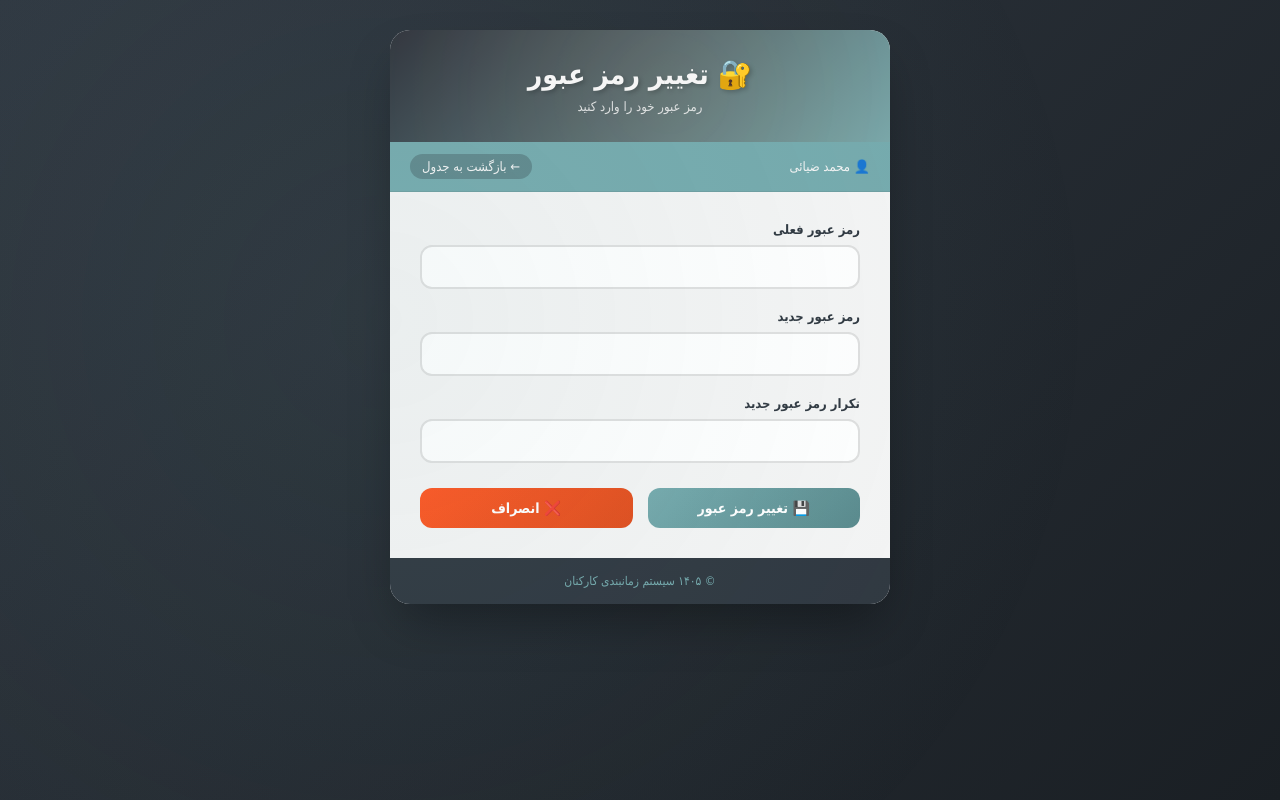
After one commit to Germanzia/timetable-api, a Django app: page /api/change-password/ in a window 1280 px wide. The commit adds this page. Run offline with Django 5.2, Linux system fonts and the light colour scheme; a user stored in the database is signed in; data comes from the database, SQL or seed files in the repository; both versions use the stored data as it was after the commit; some web fonts are replaced.

Commit message:
Password Changing Page Added

```diff
--- /dev/null
+++ b/timetables/templates/change_password.html
@@ -0,0 +1,397 @@
+<!DOCTYPE html>
+<html dir="rtl" lang="fa">
+<head>
+    <meta charset="UTF-8">
+    <meta name="viewport" content="width=device-width, initial-scale=1.0">
+    <title>تغییر رمز عبور | سیستم مدیریت زمانبندی</title>
+
+    {% load static %}
+
+    <style>
+        * {
+            margin: 0;
+            padding: 0;
+            box-sizing: border-box;
+        }
+
+        body {
+            font-family: 'Vazir', 'BMitra', 'BYekan', 'Tahoma', 'Segoe UI', sans-serif;
+            background: linear-gradient(135deg, #303841 0%, #1a1f24 100%);
+            min-height: 100vh;
+            padding: 30px;
+            position: relative;
+        }
+
+        body::before {
+            content: '';
+            position: fixed;
+            top: 0;
+            left: 0;
+            right: 0;
+            bottom: 0;
+            background: radial-gradient(circle at 30% 40%, rgba(118, 171, 174, 0.08) 0%, transparent 70%);
+            pointer-events: none;
+        }
+
+        @font-face {
+            font-family: 'Vazir';
+            src: url('{% static "fonts/persian/Vazir.ttf" %}') format('truetype');
+            font-weight: normal;
+        }
+
+        @font-face {
+            font-family: 'Vazir';
+            src: url('{% static "fonts/persian/Vazir-Bold.ttf" %}') format('truetype');
+            font-weight: bold;
+        }
+
+        .container {
+            max-width: 500px;
+            margin: 0 auto;
+            background: #F5F5F5;
+            border-radius: 20px;
+            box-shadow: 0 25px 50px -12px rgba(0, 0, 0, 0.4);
+            overflow: hidden;
+        }
+
+        .header {
+            background: linear-gradient(135deg, #303841 0%, #76ABAE 100%);
+            color: #F5F5F5;
+            padding: 28px;
+            text-align: center;
+            position: relative;
+            overflow: hidden;
+        }
+
+        .header::before {
+            content: '';
+            position: absolute;
+            top: -50%;
+            left: -50%;
+            width: 200%;
+            height: 200%;
+            background: radial-gradient(circle, rgba(255, 87, 34, 0.15) 0%, transparent 70%);
+            animation: gentleDrift 12s ease-in-out infinite;
+        }
+
+        @keyframes gentleDrift {
+            0%, 100% { transform: translate(0, 0); opacity: 0.3; }
+            50% { transform: translate(3%, 3%); opacity: 0.6; }
+        }
+
+        .header h1 {
+            font-size: 28px;
+            margin-bottom: 8px;
+            font-weight: 700;
+            position: relative;
+            text-shadow: 2px 2px 4px rgba(0, 0, 0, 0.2);
+        }
+
+        .header p {
+            opacity: 0.85;
+            position: relative;
+            font-size: 13px;
+        }
+
+        .content {
+            padding: 30px;
+        }
+
+        .form-group {
+            margin-bottom: 20px;
+        }
+
+        .form-group label {
+            display: block;
+            font-size: 13px;
+            color: #303841;
+            margin-bottom: 8px;
+            font-weight: 600;
+        }
+
+        .form-group input {
+            width: 100%;
+            padding: 12px 15px;
+            border: 2px solid #e0e0e0;
+            border-radius: 12px;
+            font-size: 14px;
+            font-family: inherit;
+            transition: all 0.2s ease;
+            background: white;
+        }
+
+        .form-group input:focus {
+            outline: none;
+            border-color: #76ABAE;
+            box-shadow: 0 0 0 3px rgba(118, 171, 174, 0.2);
+        }
+
+        .form-group input.error {
+            border-color: #FF5722;
+        }
+
+        .error-message {
+            color: #FF5722;
+            font-size: 11px;
+            margin-top: 5px;
+            display: none;
+        }
+
+        .success-message {
+            background: #4CAF50;
+            color: white;
+            padding: 12px 15px;
+            border-radius: 12px;
+            font-size: 13px;
+            margin-bottom: 20px;
+            display: none;
+            text-align: center;
+        }
+
+        .button-group {
+            display: flex;
+            gap: 15px;
+            margin-top: 25px;
+        }
+
+        .btn-save, .btn-cancel {
+            flex: 1;
+            padding: 12px;
+            border-radius: 12px;
+            font-size: 14px;
+            cursor: pointer;
+            font-family: inherit;
+            font-weight: 600;
+            border: none;
+            transition: all 0.2s ease;
+            text-align: center;
+            text-decoration: none;
+            display: inline-block;
+        }
+
+        .btn-save {
+            background: linear-gradient(135deg, #76ABAE 0%, #5a8a8d 100%);
+            color: white;
+        }
+
+        .btn-save:hover {
+            transform: translateY(-2px);
+            box-shadow: 0 4px 12px rgba(118, 171, 174, 0.4);
+        }
+
+        .btn-cancel {
+            background: linear-gradient(135deg, #FF5722 0%, #e04e1e 100%);
+            color: white;
+        }
+
+        .btn-cancel:hover {
+            transform: translateY(-2px);
+            box-shadow: 0 4px 12px rgba(255, 87, 34, 0.4);
+        }
+
+        .user-info {
+            background: #76ABAE;
+            padding: 12px 20px;
+            display: flex;
+            justify-content: space-between;
+            align-items: center;
+            font-size: 13px;
+            font-weight: 500;
+            color: #F5F5F5;
+            border-bottom: 1px solid rgba(48, 56, 65, 0.1);
+        }
+
+        .user-info a {
+            color: #F5F5F5;
+            text-decoration: none;
+            background: rgba(48, 56, 65, 0.3);
+            padding: 5px 12px;
+            border-radius: 20px;
+            transition: all 0.2s ease;
+        }
+
+        .user-info a:hover {
+            background: rgba(48, 56, 65, 0.5);
+        }
+
+        .footer {
+            padding: 16px;
+            text-align: center;
+            background: #303841;
+            color: #76ABAE;
+            font-size: 12px;
+            font-weight: 500;
+        }
+    </style>
+</head>
+
+<body>
+    <div class="container">
+        <div class="header">
+            <h1>🔐 تغییر رمز عبور</h1>
+            <p>رمز عبور خود را وارد کنید</p>
+        </div>
+
+        <div class="user-info">
+            <span>👤 {{ user_name|default:"کاربر" }}</span>
+            <a href="/api/performance-table-fa/">← بازگشت به جدول</a>
+        </div>
+
+        <div class="content">
+            <div id="successMessage" class="success-message"></div>
+
+            <form id="passwordForm">
+                <div class="form-group">
+                    <label>رمز عبور فعلی</label>
+                    <input type="password" id="oldPassword" name="old_password" required>
+                    <div id="oldPasswordError" class="error-message"></div>
+                </div>
+
+                <div class="form-group">
+                    <label>رمز عبور جدید</label>
+                    <input type="password" id="newPassword" name="new_password" required>
+                    <div id="newPasswordError" class="error-message"></div>
+                </div>
+
+                <div class="form-group">
+                    <label>تکرار رمز عبور جدید</label>
+                    <input type="password" id="confirmPassword" name="confirm_password" required>
+                    <div id="confirmPasswordError" class="error-message"></div>
+                </div>
+
+                <div class="button-group">
+                    <button type="submit" class="btn-save">💾 تغییر رمز عبور</button>
+                    <a href="/api/performance-table-fa/" class="btn-cancel">❌ انصراف</a>
+                </div>
+            </form>
+        </div>
+
+        <div class="footer">
+            <p>© ۱۴۰۵ سیستم زمانبندی کارکنان</p>
+        </div>
+    </div>
+
+    <script>
+        function getCookie(name) {
+            let cookieValue = null;
+            if (document.cookie && document.cookie !== '') {
+                const cookies = document.cookie.split(';');
+                for (let i = 0; i < cookies.length; i++) {
+                    const cookie = cookies[i].trim();
+                    if (cookie.substring(0, name.length + 1) === (name + '=')) {
+                        cookieValue = decodeURIComponent(cookie.substring(name.length + 1));
+                        break;
+                    }
+                }
+            }
+            return cookieValue;
+        }
+
+        function showMessage(elementId, message, isSuccess = false) {
+            const element = document.getElementById(elementId);
+            if (isSuccess) {
+                element.style.display = 'block';
+                element.innerText = message;
+                setTimeout(() => {
+                    element.style.display = 'none';
+                }, 3000);
+            } else {
+                element.style.display = 'block';
+                element.innerText = message;
+            }
+        }
+
+        function hideError(fieldId) {
+            const errorDiv = document.getElementById(fieldId + 'Error');
+            errorDiv.style.display = 'none';
+            const input = document.getElementById(fieldId);
+            input.classList.remove('error');
+        }
+
+        function showError(fieldId, message) {
+            const errorDiv = document.getElementById(fieldId + 'Error');
+            errorDiv.innerText = message;
+            errorDiv.style.display = 'block';
+            const input = document.getElementById(fieldId);
+            input.classList.add('error');
+        }
+
+        document.getElementById('passwordForm').addEventListener('submit', async function(e) {
+            e.preventDefault();
+
+            // Clear previous errors
+            ['oldPassword', 'newPassword', 'confirmPassword'].forEach(field => {
+                hideError(field);
+            });
+            document.getElementById('successMessage').style.display = 'none';
+
+            const oldPassword = document.getElementById('oldPassword').value;
+            const newPassword = document.getElementById('newPassword').value;
+            const confirmPassword = document.getElementById('confirmPassword').value;
+
+            let hasError = false;
+
+            if (!oldPassword) {
+                showError('oldPassword', 'رمز عبور فعلی را وارد کنید');
+                hasError = true;
+            }
+
+            if (!newPassword) {
+                showError('newPassword', 'رمز عبور جدید را وارد کنید');
+                hasError = true;
+            } else if (newPassword.length < 4) {
+                showError('newPassword', 'رمز عبور جدید باید حداقل ۴ کاراکتر باشد');
+                hasError = true;
+            }
+
+            if (!confirmPassword) {
+                showError('confirmPassword', 'تکرار رمز عبور را وارد کنید');
+                hasError = true;
+            } else if (newPassword !== confirmPassword) {
+                showError('confirmPassword', 'رمز عبور جدید و تکرار آن مطابقت ندارند');
+                hasError = true;
+            }
+
+            if (hasError) return;
+
+            try {
+                // FIXED: Changed from '/api/change-password/' to '/api/change-password-api/'
+                const response = await fetch('/api/change-password-api/', {
+                    method: 'POST',
+                    headers: {
+                        'Content-Type': 'application/json',
+                        'X-CSRFToken': getCookie('csrftoken')
+                    },
+                    body: JSON.stringify({
+                        old_password: oldPassword,
+                        new_password: newPassword
+                    })
+                });
+
+                const data = await response.json();
+
+                if (response.ok) {
+                    showMessage('successMessage', '✓ رمز عبور با موفقیت تغییر یافت', true);
+                    document.getElementById('passwordForm').reset();
+                    setTimeout(() => {
+                        window.location.href = '/api/performance-table-fa/';
+                    }, 2000);
+                } else {
+                    if (data.error === 'Wrong password') {
+                        showError('oldPassword', 'رمز عبور فعلی اشتباه است');
+                    } else {
+                        showError('oldPassword', data.error || 'خطا در تغییر رمز عبور');
+                    }
+                }
+            } catch (error) {
+                showError('oldPassword', 'خطا در ارتباط با سرور');
+            }
+        });
+
+        // Remove error on input
+        ['oldPassword', 'newPassword', 'confirmPassword'].forEach(field => {
+            document.getElementById(field).addEventListener('input', () => hideError(field));
+        });
+    </script>
+</body>
+</html>
--- a/timetables/urls.py
+++ b/timetables/urls.py
@@ -13,8 +13,11 @@ router.register(r'staff', views.StaffViewSet)
 router.register(r'performance', views.PerformanceViewSet)
 
 urlpatterns = [
+    path('', views.api_root, name='api-root'),
     path('performance-table/', views.performance_table, name='performance_table'),
     path('performance-table-fa/', views.performance_table_fa, name='performance_table_fa'),
+    path('change-password/', views.change_password_page, name='change_password'),
+    path('change-password-api/', views.change_password_api, name='change_password_api'),
     path('update-performance/', views.update_performance_field, name='update_performance'),
     path('', include(router.urls)),
 ]
--- a/timetables/views.py
+++ b/timetables/views.py
@@ -1,3 +1,6 @@
+from django.contrib.auth import update_session_auth_hash
+from django.views.decorators.csrf import csrf_exempt
+from django.views.decorators.http import require_http_methods
 from rest_framework.decorators import api_view, permission_classes
 from rest_framework.response import Response
 from rest_framework.permissions import IsAuthenticated
@@ -356,3 +359,110 @@ def performance_table_fa(request):
     }
 
     return render(request, 'performance_table_fa.html', context)
+
+
+from django.contrib.auth import update_session_auth_hash
+from django.contrib.auth.models import User
+
+
+def change_password_page(request):
+    """Password change page"""
+    if not request.user.is_authenticated:
+        return redirect('/api-auth/login/?next=' + request.path)
+
+    # Get user's staff record for display
+    try:
+        current_staff = Staff.objects.get(user=request.user)
+        user_name = f'{current_staff.staff_name_fa} {current_staff.staff_family_fa}'
+    except Staff.DoesNotExist:
+        user_name = request.user.username
+
+    return render(request, 'change_password.html', {
+        'user_name': user_name
+    })
+
+
+@csrf_exempt
+@require_http_methods(["POST"])
+def change_password_api(request):
+    """API endpoint for changing password"""
+    if not request.user.is_authenticated:
+        return JsonResponse({'error': 'Not authenticated'}, status=401)
+
+    try:
+        data = json.loads(request.body)
+        old_password = data.get('old_password')
+        new_password = data.get('new_password')
+
+        # Check old password
+        if not request.user.check_password(old_password):
+            return JsonResponse({'error': 'Wrong password'}, status=400)
+
+        # Validate new password
+        if not new_password or len(new_password) < 4:
+            return JsonResponse({'error': 'Password must be at least 4 characters'}, status=400)
+
+        # Set new password
+        request.user.set_password(new_password)
+        request.user.save()
+
+        # Update session to prevent logout
+        update_session_auth_hash(request, request.user)
+
+        return JsonResponse({'success': True, 'message': 'Password changed successfully'})
+
+    except json.JSONDecodeError:
+        return JsonResponse({'error': 'Invalid request'}, status=400)
+    except Exception as e:
+        return JsonResponse({'error': str(e)}, status=500)
+
+
+def change_password_page(request):
+    """Password change page"""
+    if not request.user.is_authenticated:
+        return redirect('/api-auth/login/?next=' + request.path)
+
+    try:
+        current_staff = Staff.objects.get(user=request.user)
+        user_name = f'{current_staff.staff_name_fa} {current_staff.staff_family_fa}'
+    except Staff.DoesNotExist:
+        user_name = request.user.username
+
+    return render(request, 'change_password.html', {
+        'user_name': user_name
+    })
+
+
+@csrf_exempt
+@require_http_methods(["POST"])
+def change_password_api(request):
+    """API endpoint for changing password"""
+    if not request.user.is_authenticated:
+        return JsonResponse({'error': 'Not authenticated'}, status=401)
+
+    try:
+        data = json.loads(request.body)
+        old_password = data.get('old_password')
+        new_password = data.get('new_password')
+
+        # Check old password
+        if not request.user.check_password(old_password):
+            return JsonResponse({'error': 'Wrong password'}, status=400)
+
+        # Validate new password
+        if not new_password or len(new_password) < 4:
+            return JsonResponse({'error': 'Password must be at least 4 characters'}, status=400)
+
+        # Set new password
+        request.user.set_password(new_password)
+        request.user.save()
+
+        # Update session to prevent logout
+        update_session_auth_hash(request, request.user)
+
+        return JsonResponse({'success': True, 'message': 'Password changed successfully'})
+
+    except json.JSONDecodeError:
+        return JsonResponse({'error': 'Invalid request'}, status=400)
+    except Exception as e:
+        return JsonResponse({'error': str(e)}, status=500)
```
Also changed, not shown: timetables/templates/performance_table_fa.html (+33 -7 lines), db.sqlite3.
